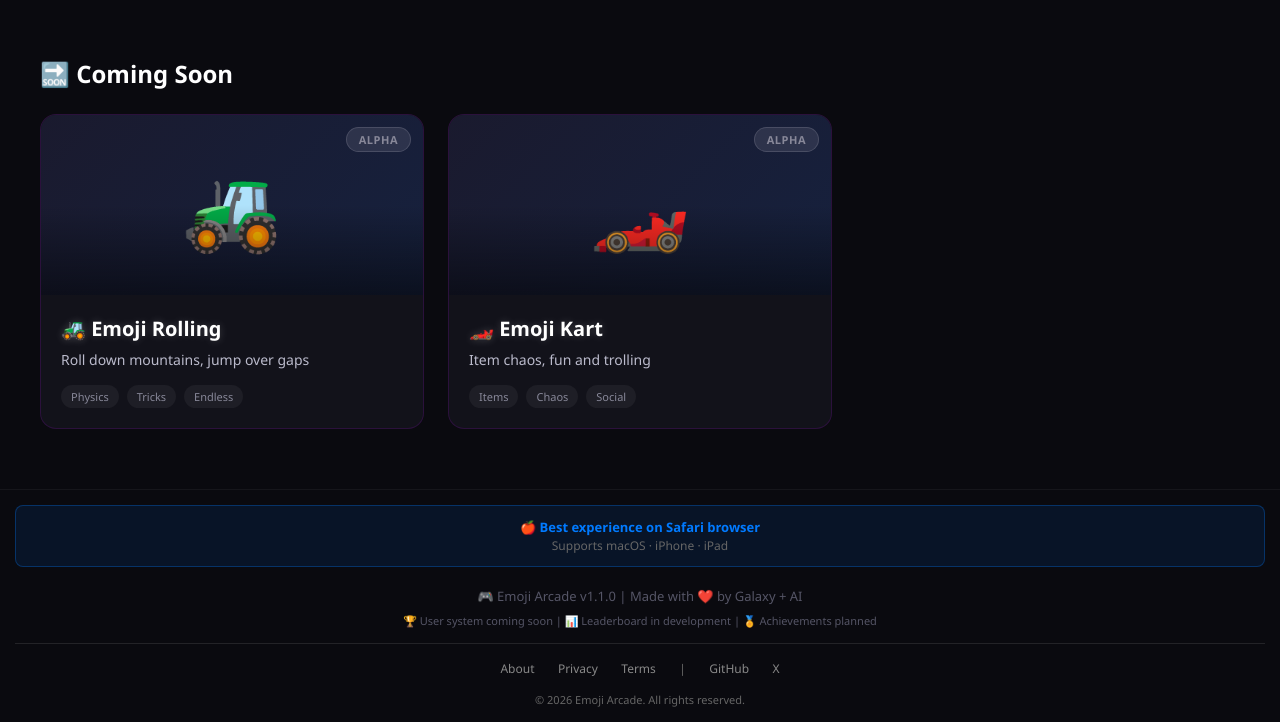
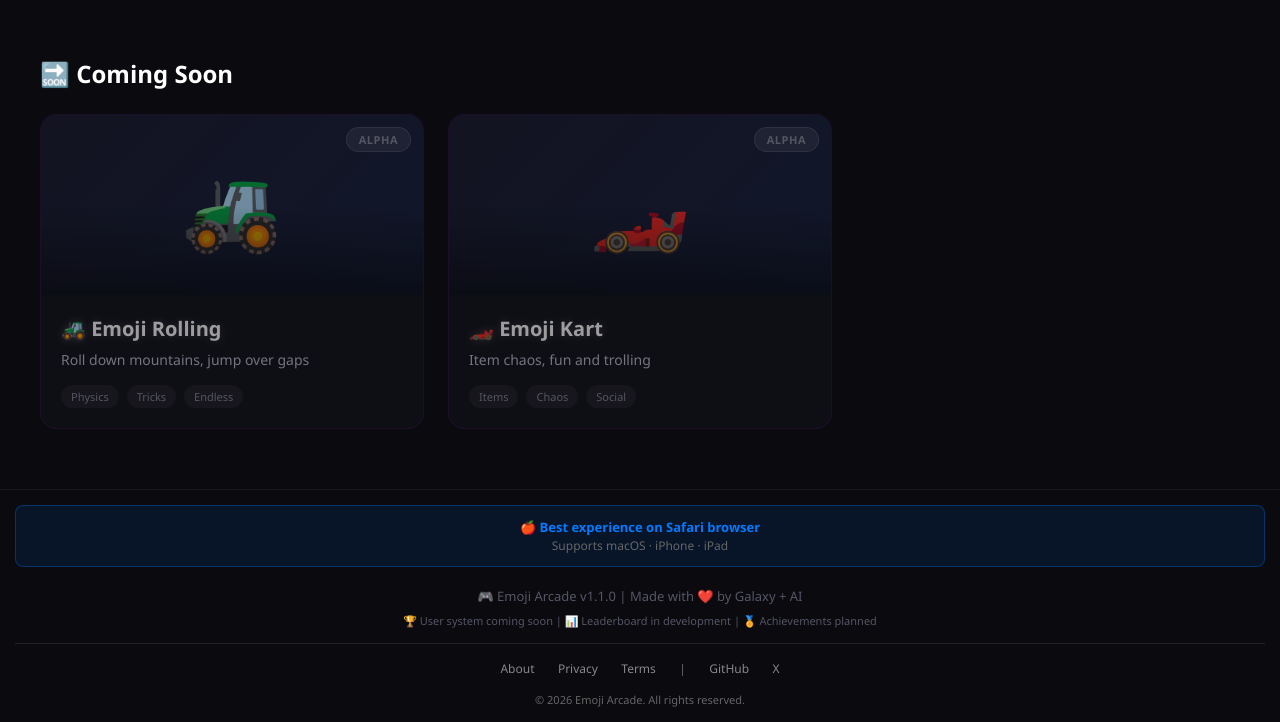
Before and after one commit to GalaxyZhu/emoji_playground, a website: page index.html in a window 1280 px wide. Shown: the part 1762-2484 px from the top of the page. Drawn offline with Linux system fonts and the light colour scheme.

Commit message:
fix: override nth-of-type(3) opacity for coming-soon cards

```diff
--- a/assets/css/style.css
+++ b/assets/css/style.css
@@ -526,6 +526,11 @@
   border: 1px solid rgba(188, 19, 254, 0.15);
 }
 
+/* 特例：酝酿中卡片保持半透明 */
+section:nth-of-type(3) .game-card.coming-soon {
+  opacity: 0.6 !important;
+}
+
 section:nth-of-type(3) .game-card:hover {
   border-color: rgba(188, 19, 254, 0.4);
   box-shadow: var(--card-shadow), 0 0 25px rgba(188, 19, 254, 0.15);
```
